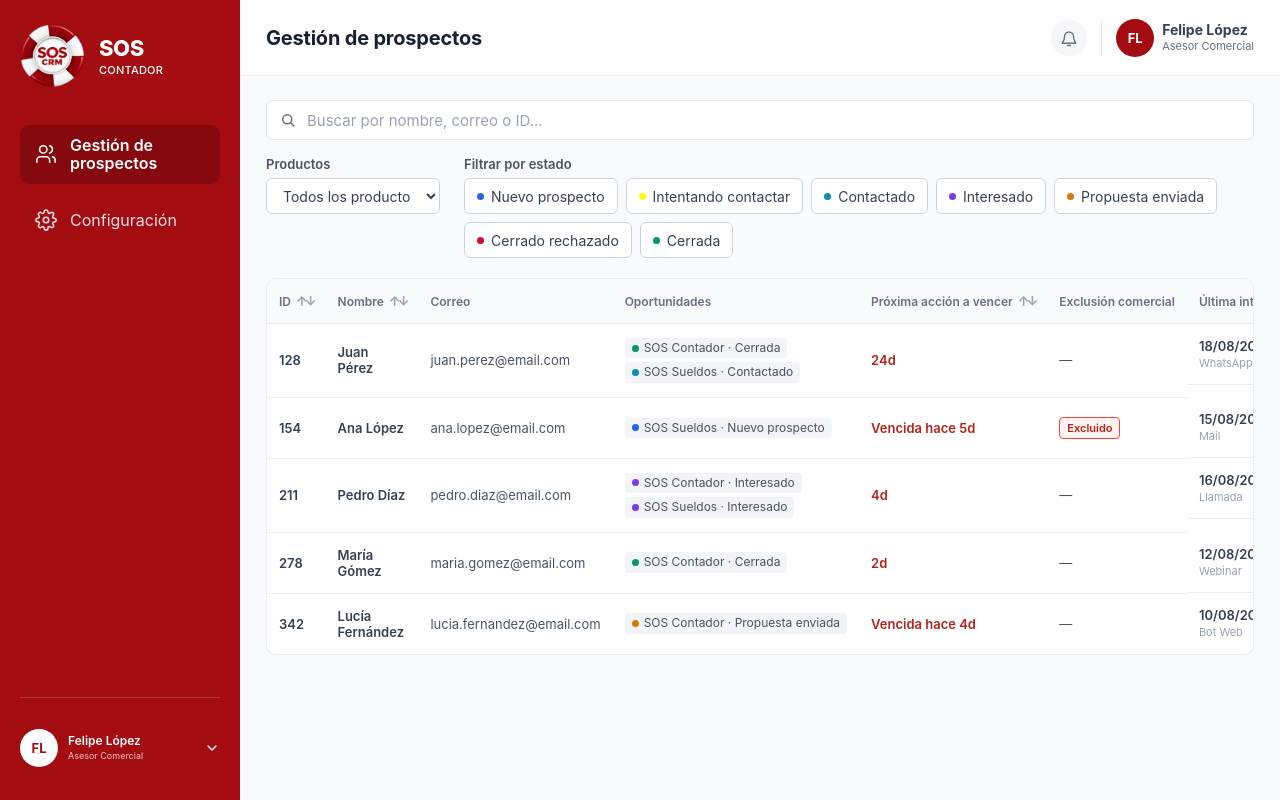
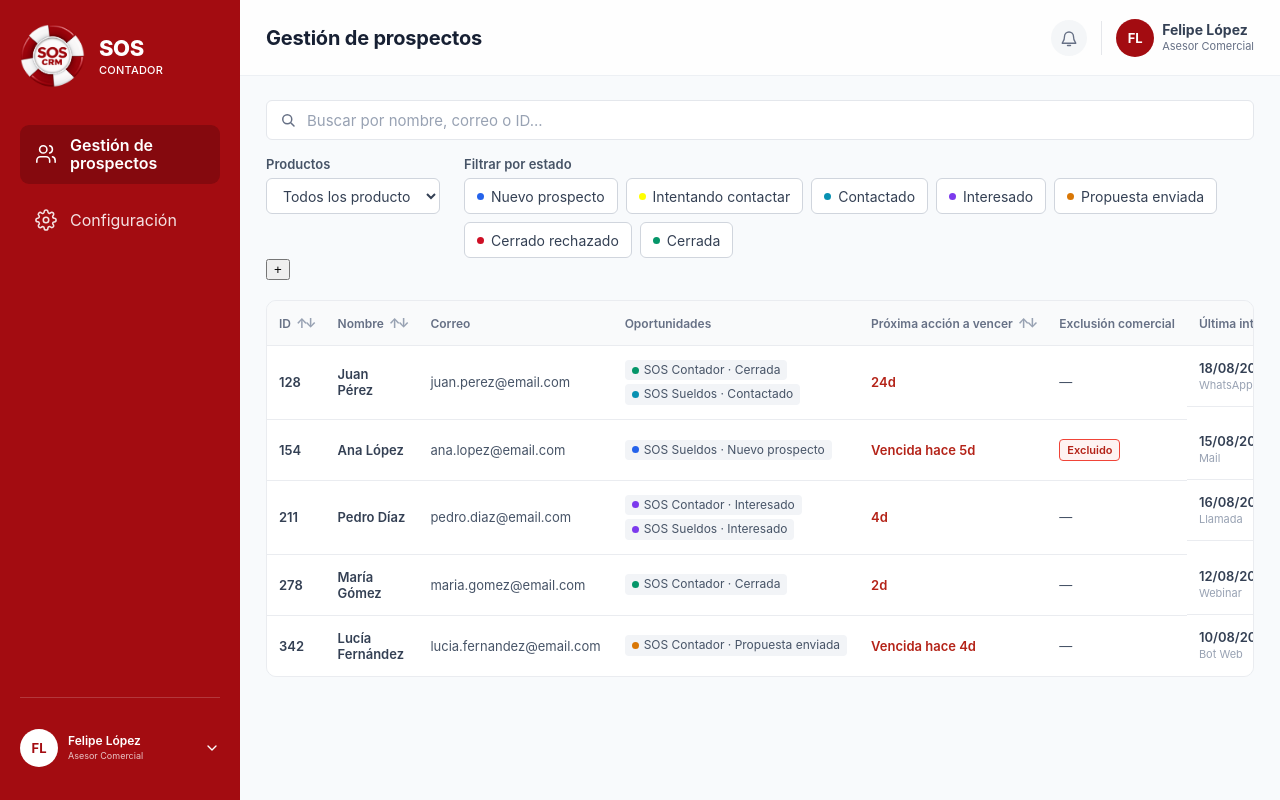
Before and after one commit to juanbalella20/CRM-INTERNO-SOS, a SvelteKit app in the folder code/frontend/: page / in a window 1280 px wide. Built offline with nearby package versions, Linux system fonts and the light colour scheme.

Commit message:
add: comienzo de pantalla agregar prospecto

```diff
--- /dev/null
+++ b/code/frontend/src/lib/components/ProspectForm.svelte
@@ -0,0 +1,5 @@
+<script>
+   //< {onclose, onSubmit} = $props();
+</script>
+
+<section class= ""></section>
--- a/code/frontend/src/routes/+page.svelte
+++ b/code/frontend/src/routes/+page.svelte
@@ -7,6 +7,7 @@
 	import { products, statuses } from '$lib/data/prospect-filters.js';
 	import { prospects } from '$lib/data/prospects.js';
 	import Detalle from '$lib/components/Detalle.svelte';
+	import ProspectForm from '$lib/components/ProspectForm.svelte';
 
 	/** @type {string[]} */
 	let selectedStatuses = $state([]);
@@ -141,6 +142,8 @@
 				</div>
 			</div>
 		</div>
+
+		<button id="agregar-prospecto" type="button" aria-label="Agregar prospecto " >+</button>
 
 		<div class="tabla-contenedor">
 			<ProspectTable
```
